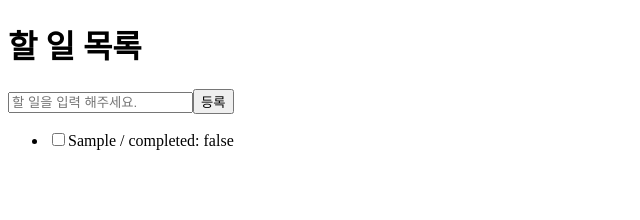
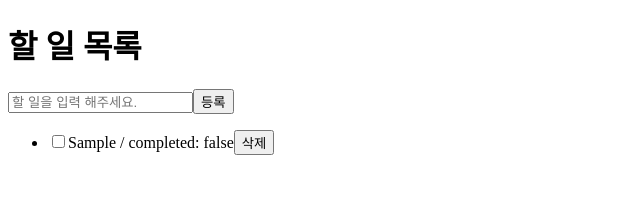
Before and after one commit to SiyunShin/todolist-study, a React (Vite) app: page / in a window 1280 px wide. Both pictures are taken after typing "Sample" into the empty fields and a click on the button "등록". Shown: the top 220 px of the page, without its empty margins (0-640 px from the left). Built offline with nearby package versions, Linux system fonts and the light colour scheme.

Commit message:
feat(app): todo 삭제 기능 추가

```diff
--- a/src/App.tsx
+++ b/src/App.tsx
@@ -16,7 +16,7 @@ function App() {
     setInputText(e.target.value);
   };
 
-  const onSubmitTodo = (e: React.FormEvent) => {
+  const handleSubmitTodo = (e: React.FormEvent) => {
     e.preventDefault();
     if (inputText) {
       setTodos([
@@ -29,15 +29,19 @@ function App() {
     alert("할 일을 입력해주세요");
   };
 
+  const handleDeleteTodo = (id: number) => {
+    setTodos([...todos].filter((item) => item.id !== id));
+  };
+
   return (
     <div>
       <h1>할 일 목록</h1>
       <Form
         handleInputText={handleInputText}
-        onSubmitTodo={onSubmitTodo}
+        handleSubmitTodo={handleSubmitTodo}
         inputText={inputText}
       />
-      <TodoList todos={todos} />
+      <TodoList todos={todos} handleDeleteTodo={handleDeleteTodo} />
     </div>
   );
 }
--- a/src/components/Form.tsx
+++ b/src/components/Form.tsx
@@ -1,11 +1,11 @@
 type Props = {
   inputText: string;
   handleInputText: (e: React.ChangeEvent<HTMLInputElement>) => void;
-  onSubmitTodo: React.FormEventHandler<HTMLFormElement>;
+  handleSubmitTodo: React.FormEventHandler<HTMLFormElement>;
 };
-const Form = ({ inputText, handleInputText, onSubmitTodo }: Props) => {
+const Form = ({ inputText, handleInputText, handleSubmitTodo }: Props) => {
   return (
-    <form onSubmit={onSubmitTodo}>
+    <form onSubmit={handleSubmitTodo}>
       <input
         type="text"
         placeholder="할 일을 입력 해주세요."
--- a/src/components/TodoList.tsx
+++ b/src/components/TodoList.tsx
@@ -2,9 +2,10 @@ import { Todo } from "../App";
 
 type Props = {
   todos: Todo[];
+  handleDeleteTodo: (id: number) => void;
 };
 
-const TodoList = ({ todos }: Props) => {
+const TodoList = ({ todos, handleDeleteTodo }: Props) => {
   return (
     <ul>
       {todos.map((todo) => (
@@ -14,6 +15,9 @@ const TodoList = ({ todos }: Props) => {
             <span>
               {todo.text} / completed: {JSON.stringify(todo.completed)}
             </span>
+            <button type="button" onClick={() => handleDeleteTodo(todo.id)}>
+              삭제
+            </button>
           </label>
         </li>
       ))}
```
